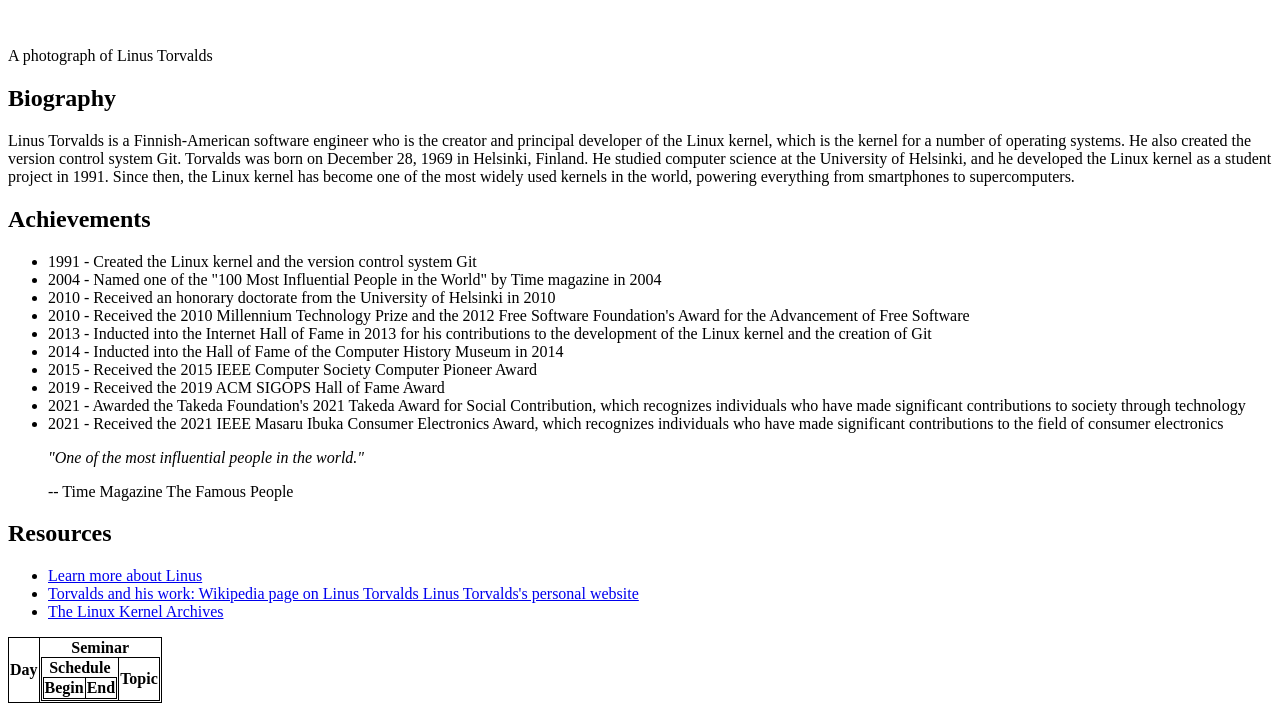
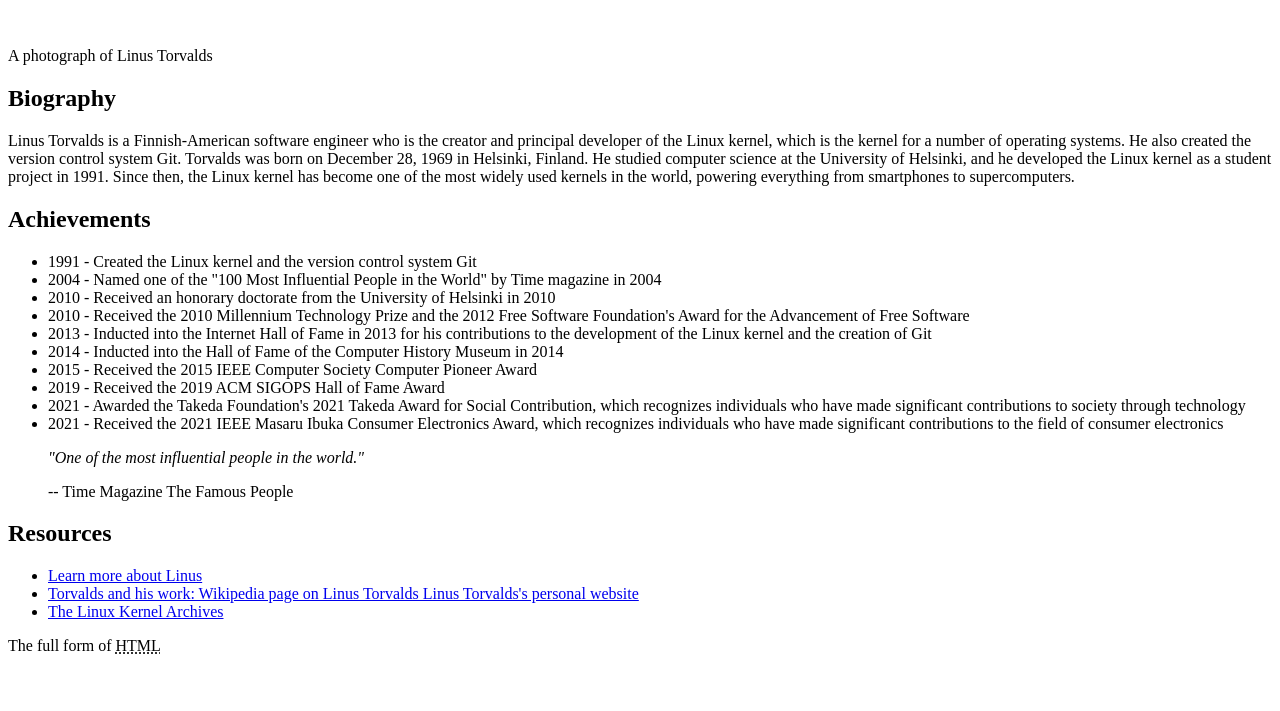
Before and after one commit to AbdulHadi03/project1, a plain HTML site: page index.html in a window 1280 px wide. Shown: the part 101-812 px from the top of the page. Drawn offline with Linux system fonts and the light colour scheme.

Commit message:
added abbr tag

```diff
--- a/index.html
+++ b/index.html
@@ -87,33 +87,6 @@
       </li>
       <li><a href="#">The Linux Kernel Archives </a></li>
     </ul>
-    <table>
-      <thead>
-        <tr>
-          <th>Day</th>
-          <th>
-            <table>
-              <tr>
-                Seminar
-              </tr>
-              <tr>
-                <td>
-                  <table>
-                    <tr>
-                      Schedule
-                    </tr>
-                    <tr>
-                      <td>Begin</td>
-                      <td>End</td>
-                    </tr>
-                  </table>
-                </td>
-                <td>Topic</td>
-              </tr>
-            </table>
-          </th>
-        </tr>
-      </thead>
-    </table>
+  <abbr>The full form of <abbr title="Hypertext Markup Language">HTML</abbr></p>
   </body>
 </html>
```
